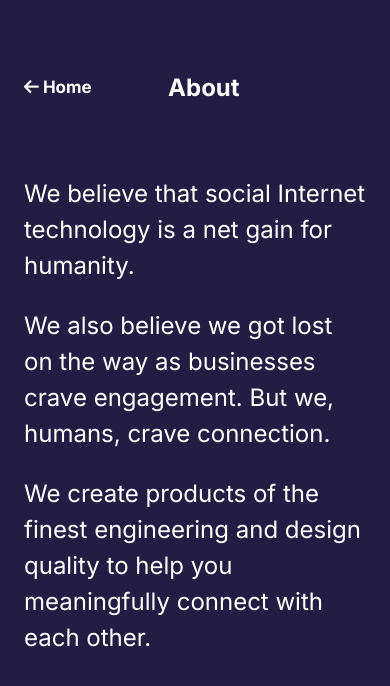
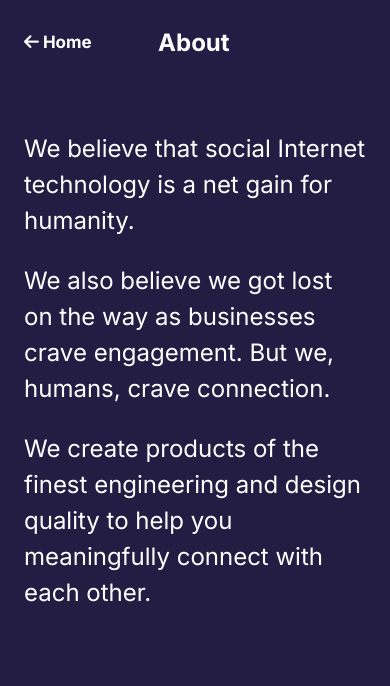
Before and after one commit to YasserShkeir/OSS, a plain HTML site: page about.html in a window 390 px wide. Drawn offline with Linux system fonts and the light colour scheme.

Commit message:
some cool edits

```diff
--- a/about.html
+++ b/about.html
@@ -11,13 +11,11 @@
     ></script>
   </head>
   <body>
-    <header>
-      <div class="aboutHeader">
-        <a href="index.html" class="link link2"
-          ><i class="fa-solid fa-arrow-left"></i> Home</a
-        >
-        <h1>About</h1>
-      </div>
+    <header class="aboutHeader">
+      <a href="index.html" class="link link2"
+        ><i class="fa-solid fa-arrow-left"></i> Home</a
+      >
+      <h1>About</h1>
     </header>
     <main>
       <p>
--- a/css/styles.css
+++ b/css/styles.css
@@ -23,6 +23,7 @@
 }
 
 .aboutHeader {
+  margin-top: 50px;
   width: 100%;
   display: flex;
   flex-direction: row;
@@ -32,7 +33,7 @@
 
 h1 {
   font-size: 24px;
-  margin: 0 50px 0 0;
+  margin: 0 70px 0 0;
   padding: 0;
   text-align: center;
   flex-grow: 1;
@@ -95,7 +96,7 @@
 }
 
 /* On mobile, body left and right margin is decreased */
-@media only screen and (max-width: 600px) {
+@media only screen and (max-width: 700px) {
   body {
     margin-left: 24px;
     margin-right: 24px;
@@ -105,4 +106,8 @@
     margin-top: 70px;
     margin-bottom: 70px;
   }
+
+  .aboutHeader {
+    margin-top: 25px;
+  }
 }
```
